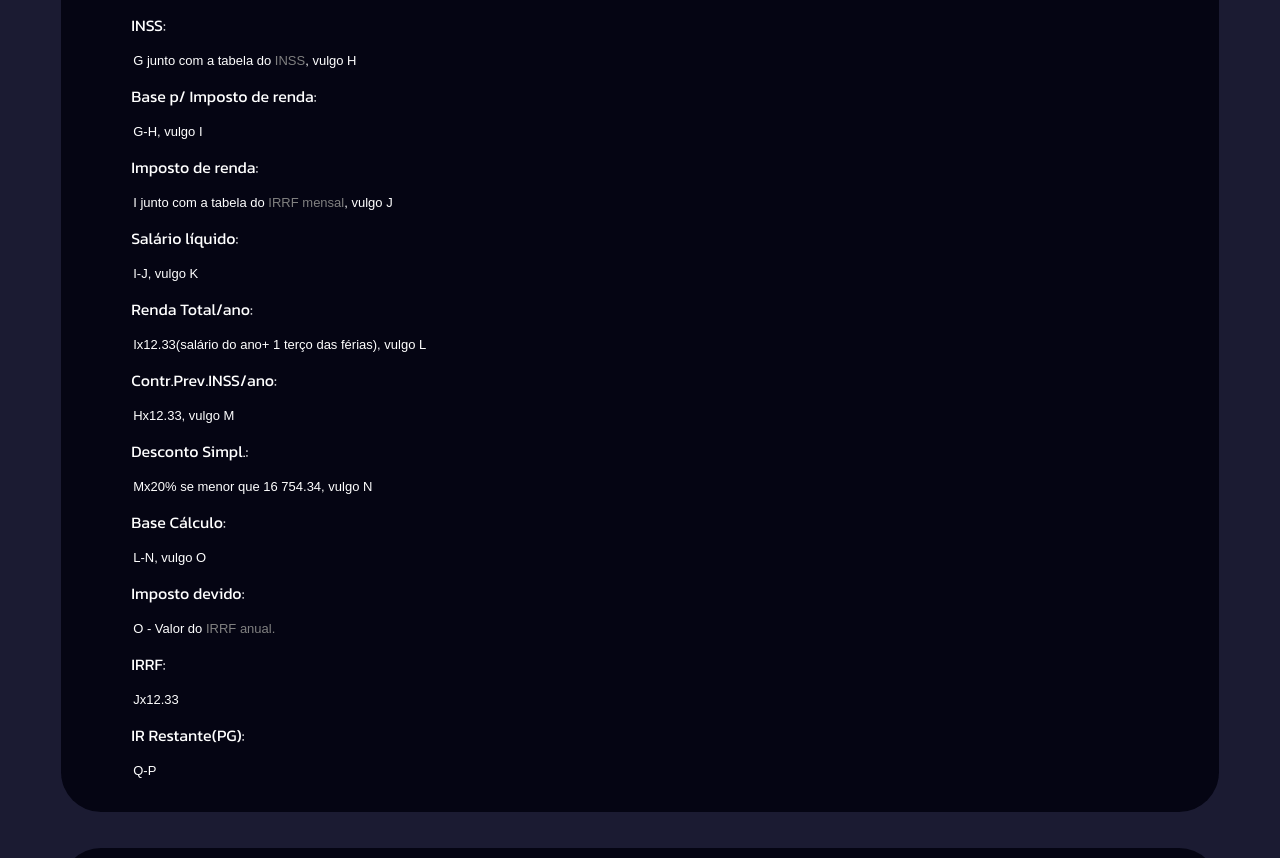
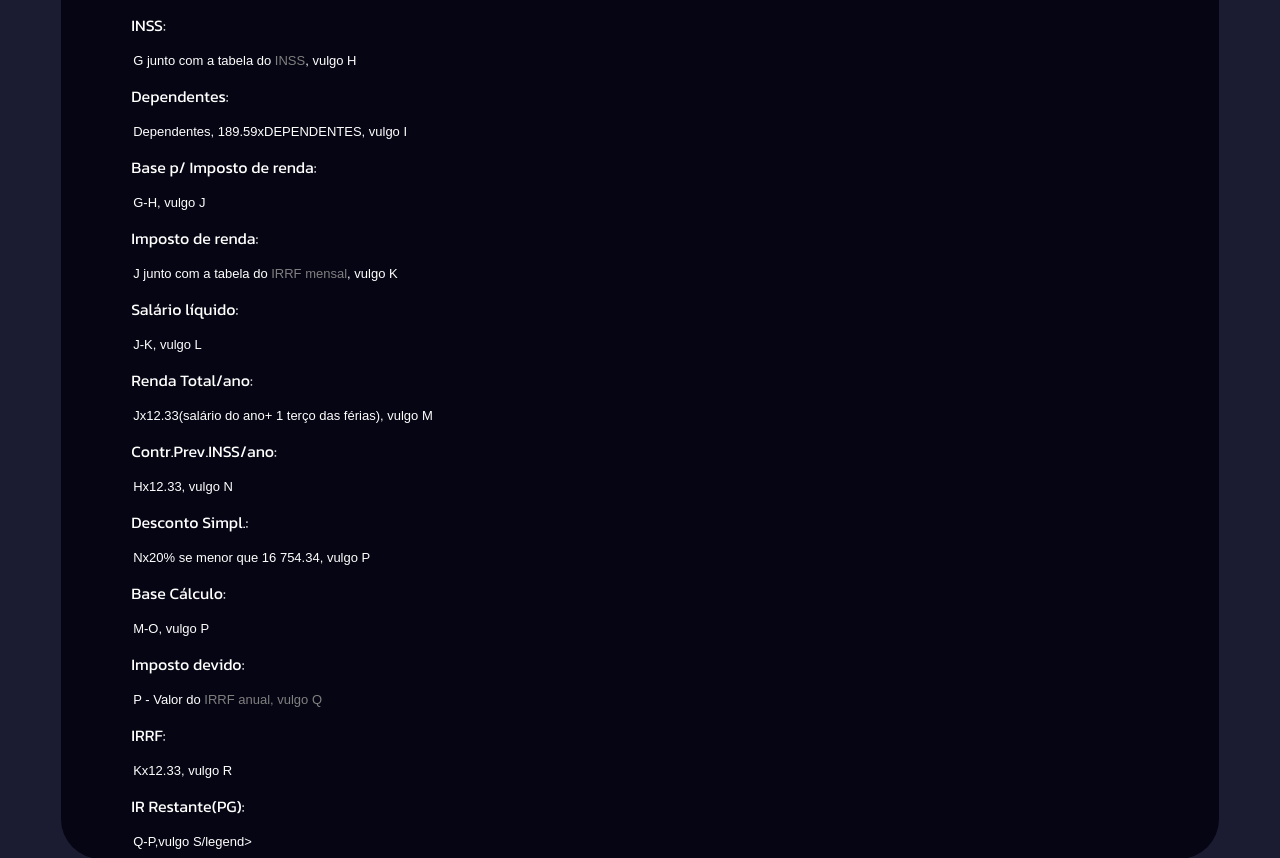
Before and after one commit to LiugLOL/clone, a website: page index.html in a window 1280 px wide. Shown: the part 742-1600 px from the top of the page. Drawn offline with Linux system fonts and the light colour scheme.

Commit message:
Update index.html

```diff
--- a/index.html
+++ b/index.html
@@ -21,7 +21,8 @@
     <div class="bang">
     <input type="text" size="15" id="s1" placeholder="Salário" class="buta">
     <input type="text" size="15" id="s2" placeholder="Número" class="buta">
-    <input type="text" size="15" id="s3" placeholder="Hora extra" class="buta"><br><br>
+    <input type="text" size="15" id="s3" placeholder="Hora extra" class="buta">
+    <input type="text" size="15" id="s4" placeholder="Dependentes" class="buta"><br><br>
     <button type="button" onclick="Calcular('s1', 's2', 's3')" value="Calcular" class="boton cal">Calcular</button><button  type=button onclick="Limpar('s1')" value="Limpar" class="boton li">Limpar</button><br>
      </div>
      <div class="haha">
@@ -61,46 +62,50 @@
 
 </article>
 <article class="di">
+<p class="p">Dependentes:</p><p class="re" id="saidaii"></p>
+<legend>Dependentes, 189.59xDEPENDENTES, vulgo I</legend>
+</article>
+<article class="di">
     <p class="p" >Base p/ Imposto de renda:</p><p class="re" id="saidai"></p>
-    <legend>G-H, vulgo I</legend>
+    <legend>G-H, vulgo J</legend>
 </article>
 <article class="di">
     <p class="p">Imposto de renda:</p><p class="re" id="saidaj"></p>
-    <LEGend>I junto com a tabela do <a class="a" href="tabela.html" target="_blank">IRRF mensal</a>, vulgo J</LEGend>
+    <LEGend>J junto com a tabela do <a class="a" href="tabela.html" target="_blank">IRRF mensal</a>, vulgo K</LEGend>
 </article>
 <article class="di">
     <p class="p">Salário líquido:</p><p class="re" id="saidak"></p>
-    <legend>I-J, vulgo K</legend>
+    <legend>J-K, vulgo L</legend>
 </article>
 <article class="di">
     <p class="p">Renda Total/ano:</p><p class="re" id="saidal"></p>
-    <LEGend>Ix12.33(salário do ano+ 1 terço das férias), vulgo L</LEGend>
+    <LEGend>Jx12.33(salário do ano+ 1 terço das férias), vulgo M</LEGend>
 </article>
 <article class="di">
     <P class="p">Contr.Prev.INSS/ano:<p><p class="re" id="saidam"></p>
-    <legend>Hx12.33, vulgo M</legend>
+    <legend>Hx12.33, vulgo N</legend>
 
 </article>
 <article class="di">
     <p class="p">Desconto Simpl.:</p><p class="re" id="saidan"></p>
-    <legend>Mx20% se menor que 16 754.34, vulgo N</legend>
+    <legend>Nx20% se menor que 16 754.34, vulgo P</legend>
 </article>
 <article class="di">
     <p class="p" >Base Cálculo:</p><p class="re" id="saidao"></p>
-    <legend>L-N, vulgo O</legend>
+    <legend>M-O, vulgo P</legend>
 </article>
 <article class="di">
     <p class="p" >Imposto devido:</p><p class="re" id="saidap"></p>
-    <legend>O - Valor do  <a href="tabela.html" class="a" target="_blank">IRRF anual.</a></legend>
+    <legend>P - Valor do  <a href="tabela.html" class="a" target="_blank">IRRF anual, vulgo Q</a></legend>
 
 </article>
 <article class="di">
     <p class="p" >IRRF:</p><p class="re" id="saidaq"></p>
-    <legend>Jx12.33</legend>
+    <legend>Kx12.33, vulgo R</legend>
 </article>
 <article class="di">
     <p class="p" >IR Restante(PG):</p><p class="re" id="saidar"></p>
-    <legend>Q-P</legend><br>
+    <legend>Q-P,vulgo S/legend><br>
 </article>
 </div>
 </div>
```
